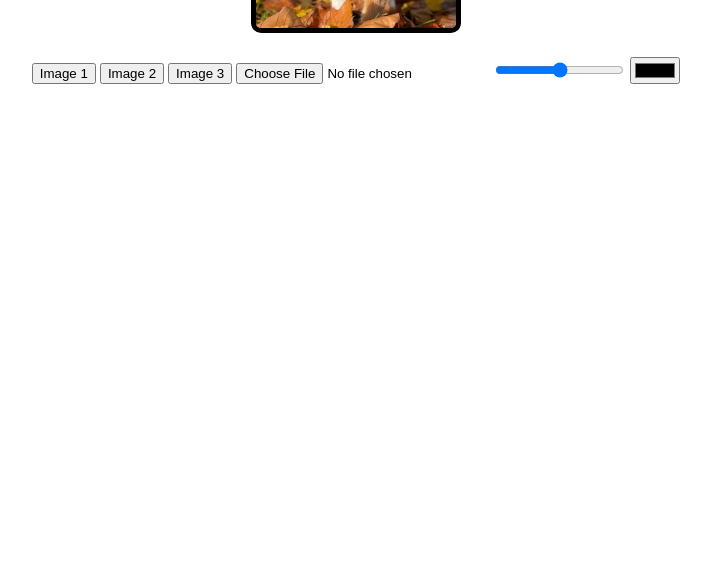
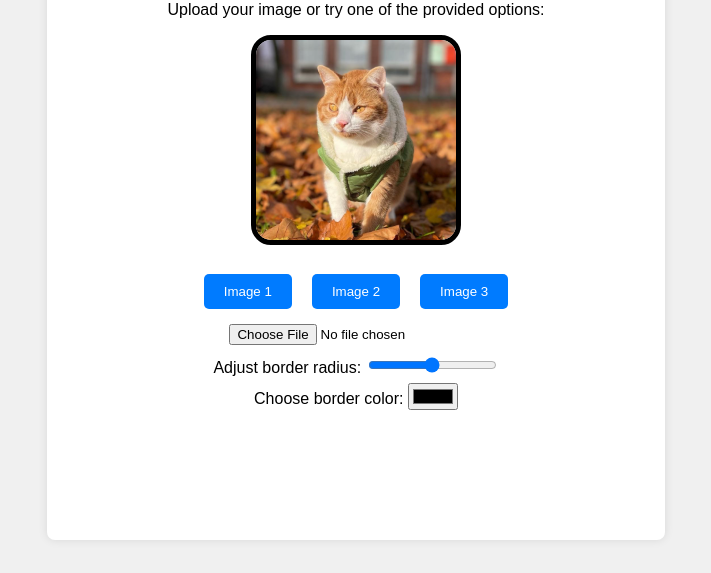
Before and after one commit to muratlevent/AvatarDesigner, a website built with Vite: page index.html in a window 1280 px wide. Shown: the part 227-800 px from the top of the page, without its empty margins (284-995 px from the left). Built offline with nearby package versions, Linux system fonts and the light colour scheme.

Commit message:
user interface updates

```diff
--- a/index.html
+++ b/index.html
@@ -7,15 +7,29 @@
     <link rel="stylesheet" href="/style.css">
 </head>
 <body>
+<div class="container">
+    <h1>Avatar Designer</h1>
+    <p>Upload your image or try one of the provided options:</p>
     <div class="avatar-container">
         <img id="avatar" src="cat1.png" alt="Avatar">
+    </div>
     <div class="controls">
+        <div class="button-group">
             <button id="btn1" data-image="cat1.png">Image 1</button>
             <button id="btn2" data-image="cat2.jpg">Image 2</button>
             <button id="btn3" data-image="cat3.png">Image 3</button>
+        </div>
+        <div>
             <input type="file" id="upload" accept="image/*">
-        <input type="range" id="border-radius" min="0" max="50">
-        <input type="color" id="border-color">
+        </div>
+        <div>
+            <label for="border-radius">Adjust border radius:</label>
+            <input type="range" id="border-radius" min="0" max="50" value="25">
+        </div>
+        <div>
+            <label for="border-color">Choose border color:</label>
+            <input type="color" id="border-color" value="#00000">
+        </div>
     </div>
 </div>
 <script src="/main.js"></script>
--- a/style.css
+++ b/style.css
@@ -1,15 +1,71 @@
+body {
+    font-family: Arial, sans-serif;
+    display: flex;
+    justify-content: center;
+    align-items: center;
+    height: 100vh;
+    margin: 0;
+    background-color: #f0f0f0;
+}
+
+.container {
+    text-align: center;
+    background: #fff;
+    padding: 120px;
+    border-radius: 8px;
+    box-shadow: 0 0 10px rgba(0, 0, 0, 0.1);
+}
+
+h1 {
+    margin-bottom: 10px;
+}
+
 .avatar-container {
-    text-align: center;
-    margin-top: 50px;
+    display: inline-block;
+    margin-bottom: 20px;
+}
+
+#avatar {
+    border: 5px solid #000000;
+    border-radius: 20px;
+    width: 200px;
+    height: 200px;
 }
 
 .controls {
-    margin-top: 20px;
+    display: flex;
+    flex-direction: column;
+    align-items: center;
 }
 
-#avatar {
-    border: 5px solid black;
-    border-radius: 10px;
-    width: 200px;
-    height: 200px;
+.controls .button-group {
+    display: flex;
+    gap: 10px;
 }
+
+.controls button {
+    margin: 5px;
+    padding: 10px 20px;
+    background-color: #007bff;
+    color: white;
+    border: none;
+    border-radius: 5px;
+    cursor: pointer;
+}
+
+.controls button:hover {
+    background-color: #0056b3;
+}
+
+.controls input[type="file"] {
+    margin: 10px 0;
+}
+
+.controls label {
+    margin: 10px 0 5px;
+}
+
+.controls input[type="range"],
+.controls input[type="color"] {
+    margin-bottom: 10px;
+}
```
Lines whose indentation alone changed are shown as unchanged.
